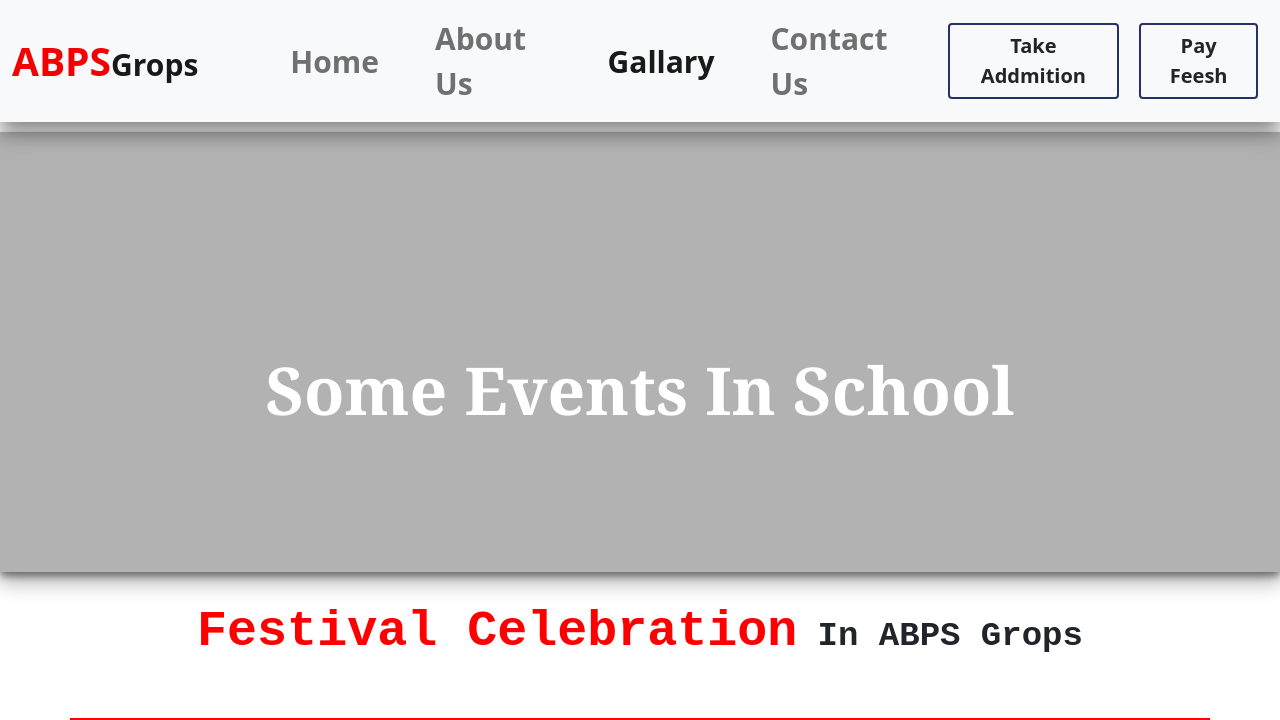
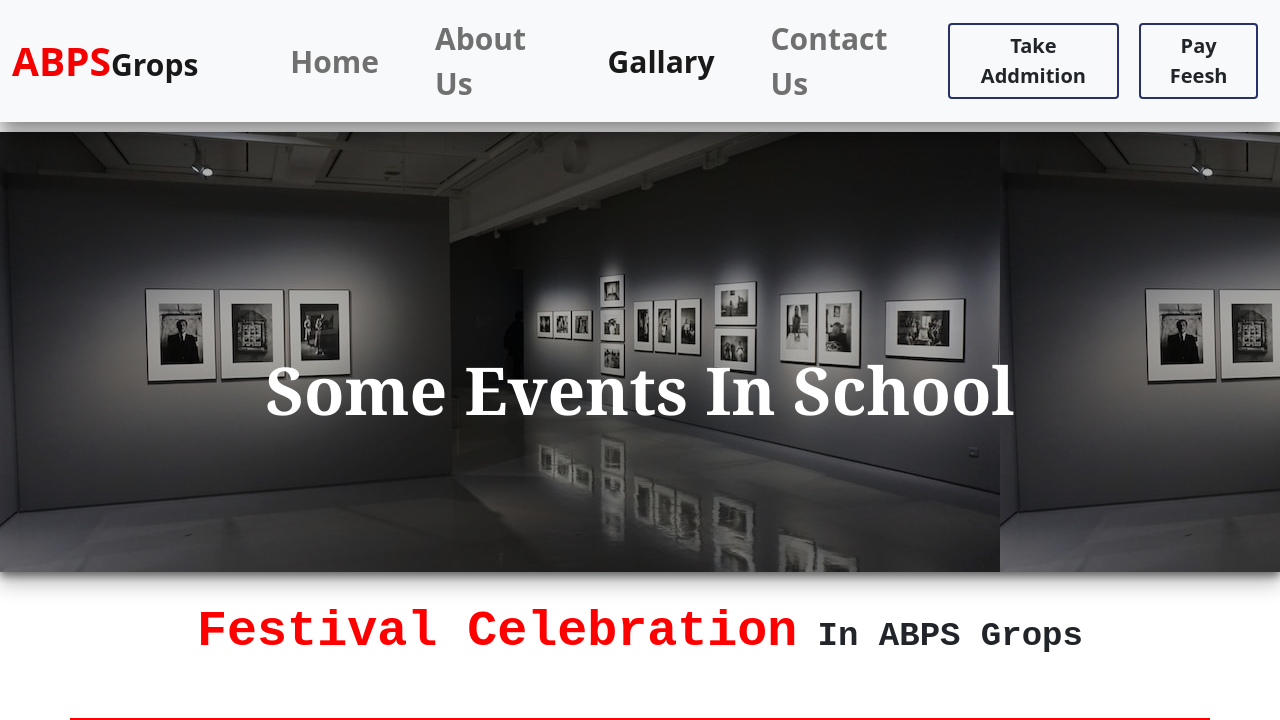
Before and after one commit to engProgrammer2001/asnshu-Bharti-Public-school, a plain HTML site: page gallery.html in a window 1280 px wide. Shown: the top 720 px of the page. Drawn offline with nearby package versions, Linux system fonts and the light colour scheme; the site is published under a folder, as on GitHub Pages, so addresses that start at the root find nothing.

Commit message:
Update style.css

```diff
--- a/css/style.css
+++ b/css/style.css
@@ -394,7 +394,7 @@ h1 {
 .gallery_img {
     width: 100%;
     height: 55vh;
-    background: linear-gradient(rgba(0, 0, 0, 0.3), rgba(0, 0, 0, 0.3)), url('/img3/gallery_img.png');
+    background: linear-gradient(rgba(0, 0, 0, 0.3), rgba(0, 0, 0, 0.3)), url('../img3/gallery_img.png');
     box-shadow: 0 4px 8px 0 rgb(0 0 0 / 50%), 0 13px 18px 0 rgb(0 0 0 / 23%);
 
 }
```
